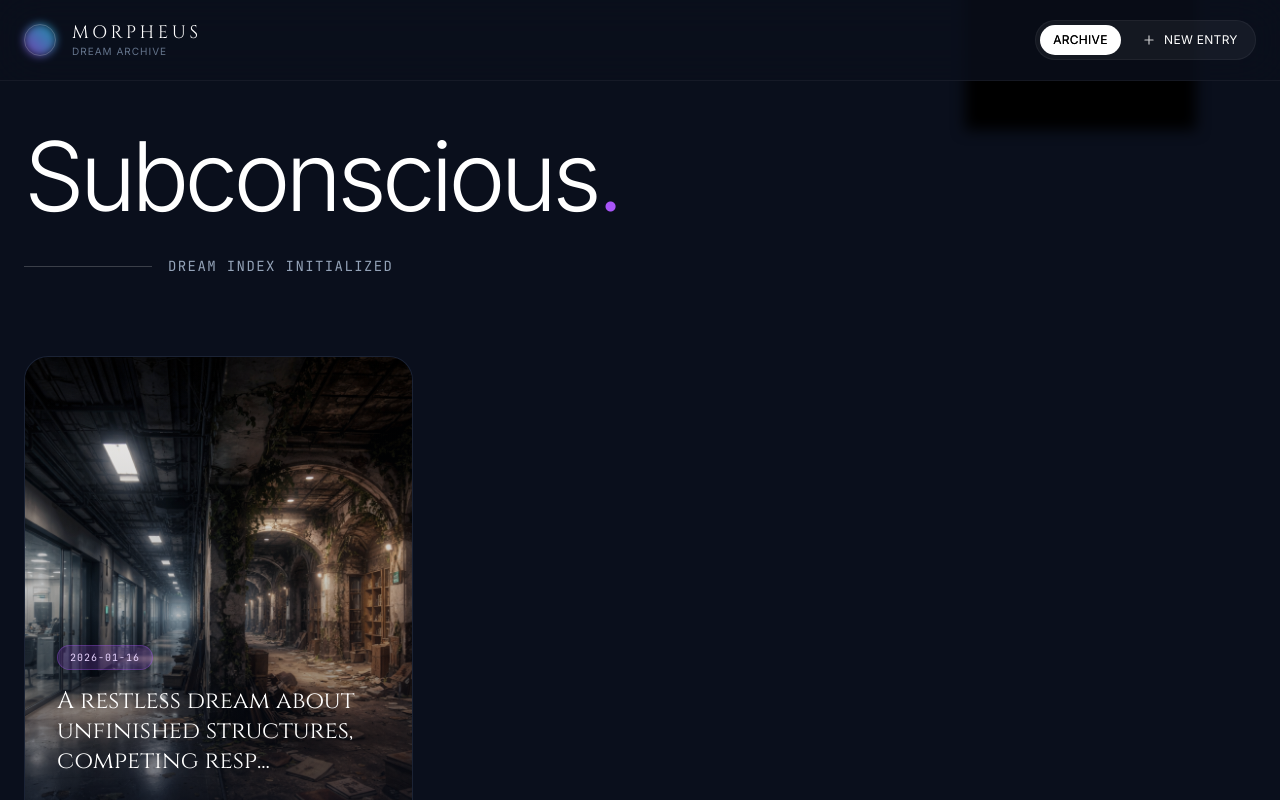
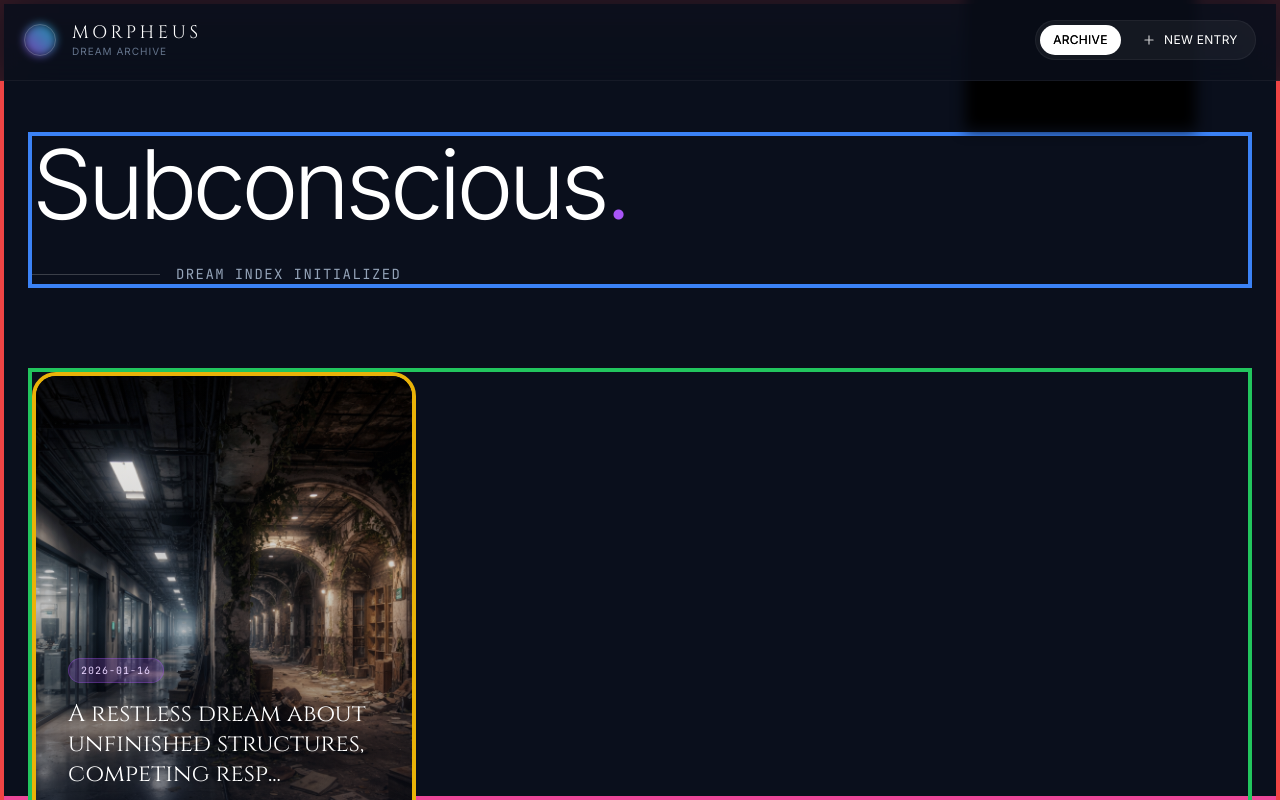
Before and after one commit to BenWassa/morpheus-dream-archive, a React (Vite) app: page / in a window 1280 px wide. Shown: the top 800 px of the page. Built offline with nearby package versions, Linux system fonts and the light colour scheme.

Commit message:
debug: add colored borders to isolate shadow source

```diff
--- a/src/App.jsx
+++ b/src/App.jsx
@@ -29,7 +29,7 @@ const truncateText = (text, maxLength) => {
 
 // Dynamic Background
 const Background = () => (
-  <div className="fixed inset-0 z-0 overflow-hidden pointer-events-none dream-bg"></div>
+  <div className="fixed inset-0 z-0 overflow-hidden pointer-events-none dream-bg border-4 border-pink-500"></div>
 );
 
 // Image Component with Fallback
@@ -190,8 +190,8 @@ const GalleryView = () => {
   };
 
   return (
-    <div className="relative z-10 pt-32 pb-20 px-6 max-w-7xl mx-auto min-h-screen">
-      <div className="mb-20 animate-fade-in-up">
+    <div className="relative z-10 pt-32 pb-20 px-6 max-w-7xl mx-auto min-h-screen border-4 border-red-500">
+      <div className="mb-20 animate-fade-in-up border-4 border-blue-500">
         <h1 className="text-6xl md:text-8xl font-thin tracking-tighter mb-8 text-white">
           Subconscious<span className="text-purple-500">.</span>
         </h1>
@@ -208,12 +208,12 @@ const GalleryView = () => {
           <div className="animate-spin rounded-full h-12 w-12 border-b-2 border-purple-500"></div>
         </div>
       ) : (
-        <div className="grid grid-cols-1 md:grid-cols-2 lg:grid-cols-3 gap-8">
+        <div className="grid grid-cols-1 md:grid-cols-2 lg:grid-cols-3 gap-8 border-4 border-green-500">
           {entries.map((entry, i) => (
             <div
               key={i}
               onClick={() => setSelectedEntry(entry)}
-              className="group relative h-[500px] rounded-3xl overflow-hidden cursor-pointer bg-slate-900 border border-white/5 hover:border-purple-500/50 transition-all duration-500 hover:shadow-2xl hover:shadow-purple-900/20"
+              className="group relative h-[500px] rounded-3xl overflow-hidden cursor-pointer bg-slate-900 border-4 border-yellow-500 hover:border-purple-500/50 transition-all duration-500 hover:shadow-2xl hover:shadow-purple-900/20"
             >
               <div className="absolute inset-0 z-0">
                 {entry.scenes?.[0]?.image ? (
```
Also changed, not shown: 5 other files (tests, documents, lock files or other folders).
